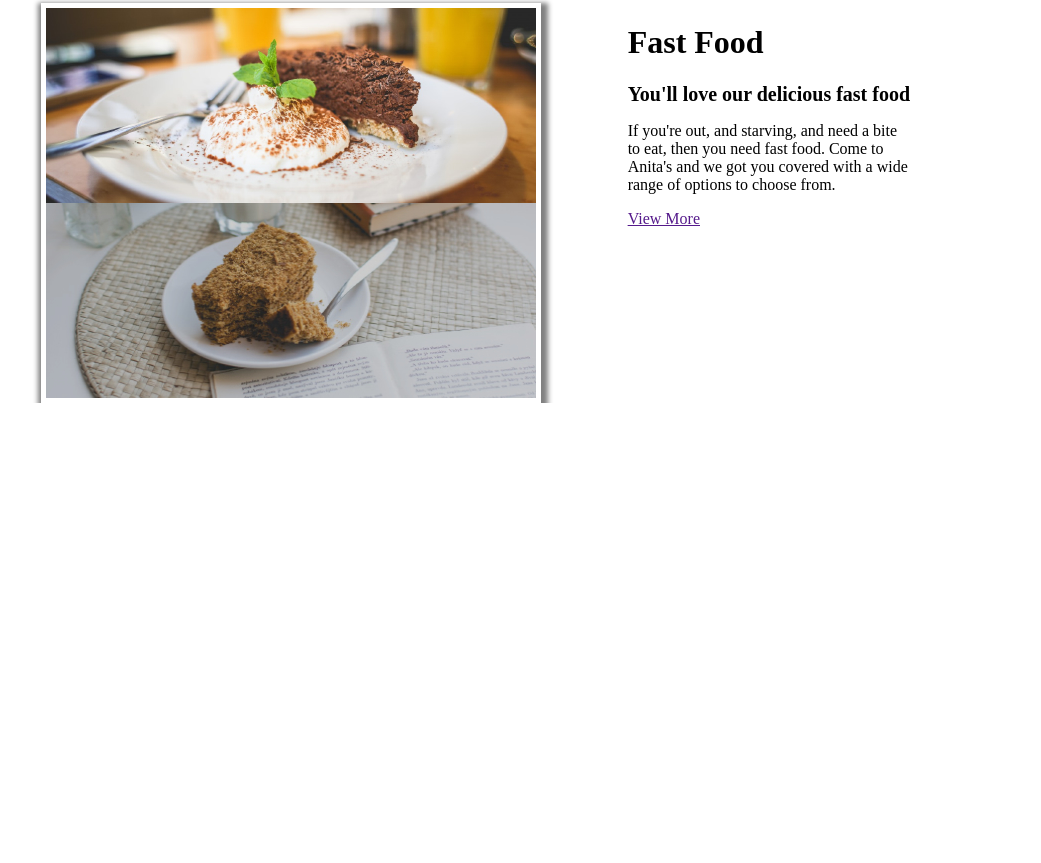
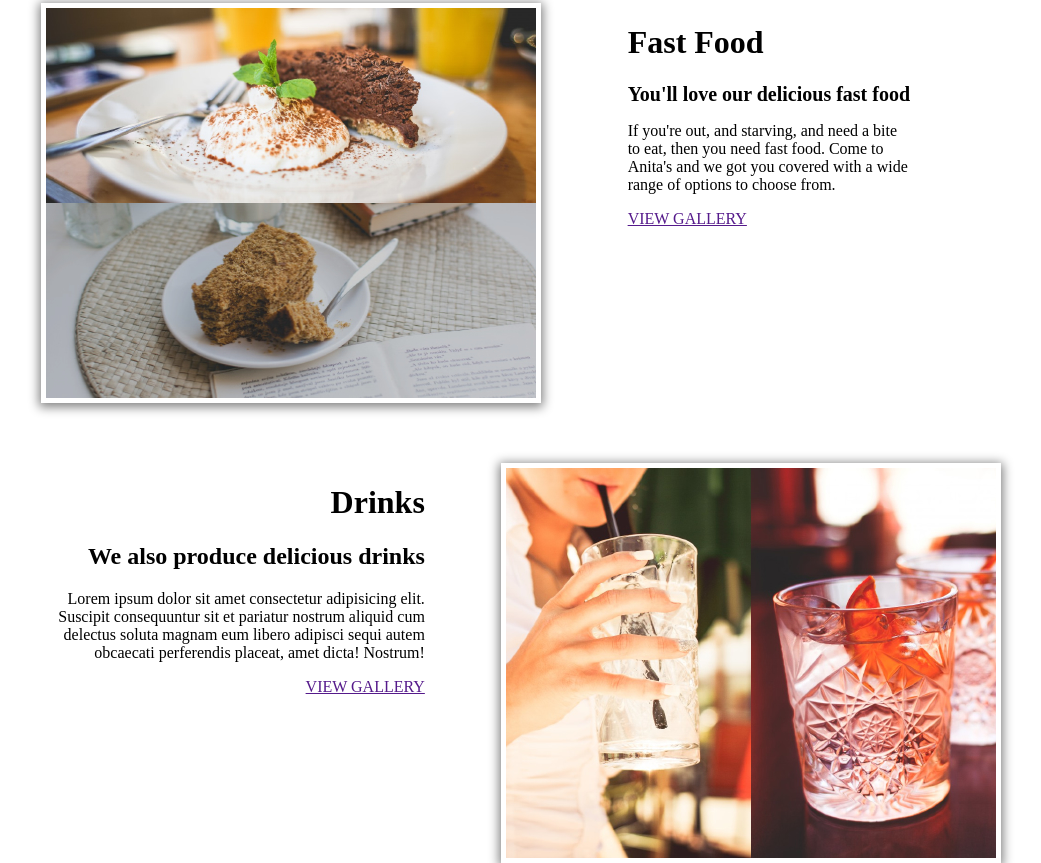
Before and after one commit to kevaf/Anitas-Kitchen, a plain HTML site: page index.html in a window 1280 px wide. Shown: the part 1071-1934 px from the top of the page, without its empty margins (113-1154 px from the left). Before the commit the page ends 1474 px from the top, so only its background shows below. Drawn offline with Linux system fonts and the light colour scheme.

Commit message:
added drinks page

```diff
--- a/index.css
+++ b/index.css
@@ -63,7 +63,7 @@ html, body{
 #fastfoodimages{
     display: flex;
     flex-direction: column;
-    box-shadow: 2px 5px 5px 5px gray;
+    box-shadow: 0px 2px 10px 2px gray;
     padding: 5px;
 }
 
@@ -74,3 +74,20 @@ html, body{
 .fastfood>#fastfoodtext>h2{
     font-size: 20px;
 }
+.drinks{
+    margin-top: 60px;
+    display: flex;
+    justify-content:space-between ;
+    margin-left: 13%;
+    margin-right: 13%;
+}
+#drinksimages{
+    display: flex;
+    box-shadow: 0px 2px 10px 2px gray;
+    padding: 5px;
+    margin-left: 8%;
+
+}
+#drinkstext{
+    text-align: right;
+}
--- a/index.html
+++ b/index.html
@@ -50,7 +50,19 @@
                 <h1>Fast Food</h1>
                 <h2>You'll love our delicious fast food</h2>
                 <p>If you're out, and starving, and need a bite to eat, then you need fast food. Come to Anita's and we got you covered with a wide range of options to choose from.</p>
-                <a href="">View More</a>
+                <a href="">VIEW GALLERY</a>
+            </div>
+        </div>
+        <div class="drinks">
+            <div id="drinkstext">
+                <h1>Drinks</h1>
+                <h2>We also produce delicious drinks</h2>
+                <p>Lorem ipsum dolor sit amet consectetur adipisicing elit. Suscipit consequuntur sit et pariatur nostrum aliquid cum delectus soluta magnam eum libero adipisci sequi autem obcaecati perferendis placeat, amet dicta! Nostrum!</p>
+                <a href="">VIEW GALLERY</a>
+            </div>
+            <div id="drinksimages">
+                <img src="./assets/drink1.jpg" alt="Drinks">
+                <img src="./assets/drink2.jpg" alt="Drinks">
             </div>
         </div>
 
```
